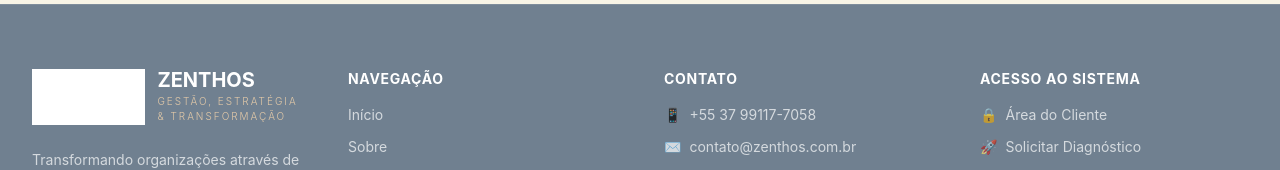
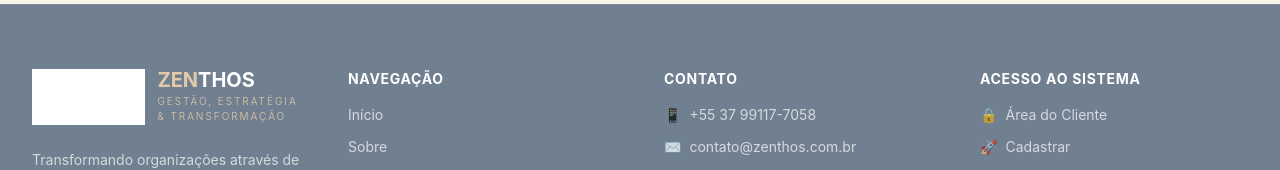
Before and after one commit to trivoroficial/consult_recruit, a Next.js app: page / in a window 1280 px wide. Shown: the part 5505-5675 px from the top of the page. Built offline with nearby package versions, Linux system fonts and the light colour scheme.

Commit message:
Update footer branding and link text

```diff
--- a/src/components/layout/Footer.tsx
+++ b/src/components/layout/Footer.tsx
@@ -23,19 +23,19 @@ export default function Footer() {
       <div className="max-w-7xl mx-auto px-4 sm:px-6 lg:px-8">
         <div className="grid gap-12 md:grid-cols-2 lg:grid-cols-4">
 
-          {/* COLUNA 1: MARCA (Logo + Texto alinhados corretamente) */}
+          {/* COLUNA 1: MARCA - ZEN marrom, THOS cinza */}
           <div className="lg:col-span-1">
             <div className="flex items-center gap-3 mb-6">
-              {/* Logo com 1.5cm e filtro para ficar branca no fundo escuro */}
               <img
                 src="/logo.png"
                 alt="ZENTHOS Logo"
                 className="h-[1.5cm] w-auto object-contain brightness-0 invert"
               />
               <div className="flex flex-col justify-center">
-                <span className="text-xl font-bold text-white leading-none">
-                  ZENTHOS
-                </span>
+                <div className="flex items-baseline">
+                  <span className="text-xl font-bold text-[#E3C9A8] leading-none">ZEN</span>
+                  <span className="text-xl font-bold text-white leading-none">THOS</span>
+                </div>
                 <span className="text-[10px] font-light text-[#E3C9A8] tracking-[0.2em] uppercase mt-1">
                   Gestão, Estratégia & Transformação
                 </span>
@@ -91,7 +91,7 @@ export default function Footer() {
               </li>
               <li>
                 <Link href="/cadastro" className="hover:text-[#E3C9A8] transition-colors duration-200 flex items-center gap-2">
-                  <span>🚀</span> Solicitar Diagnóstico
+                  <span>🚀</span> Cadastrar
                 </Link>
               </li>
             </ul>
```
